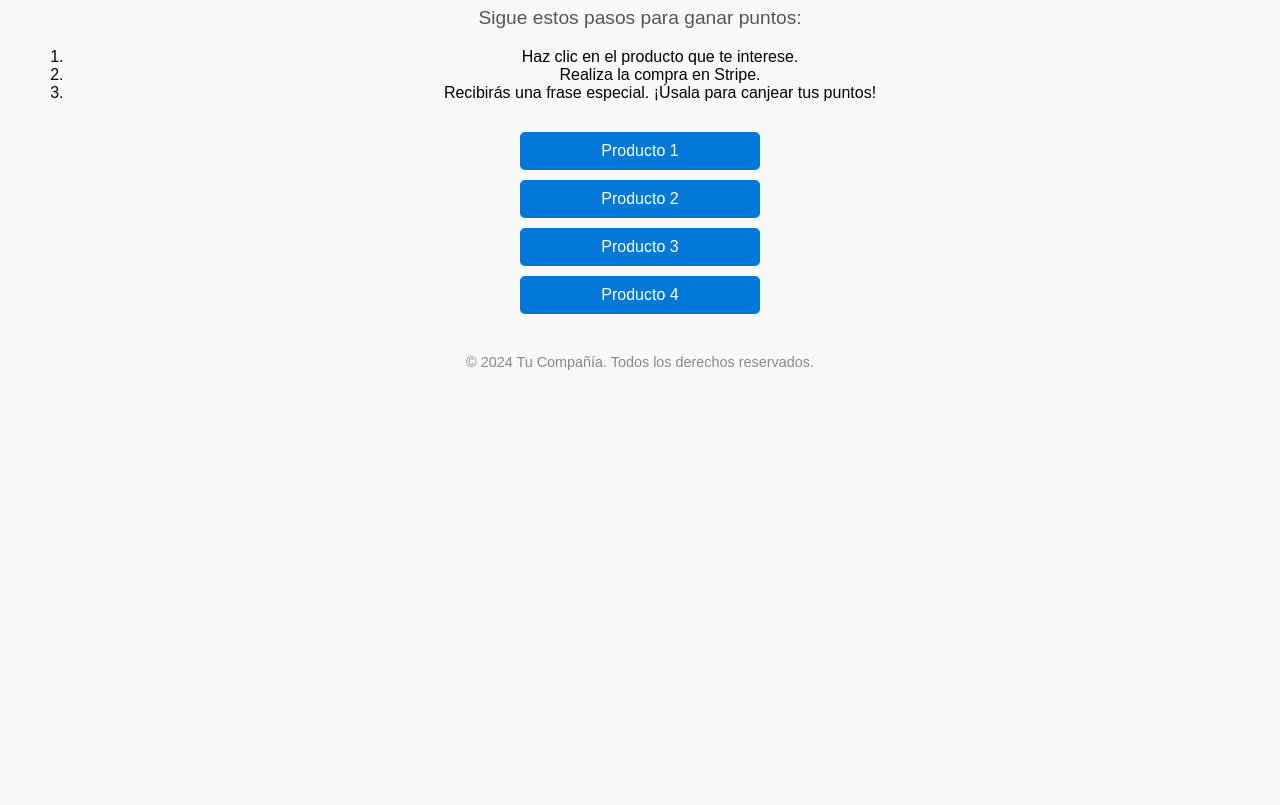
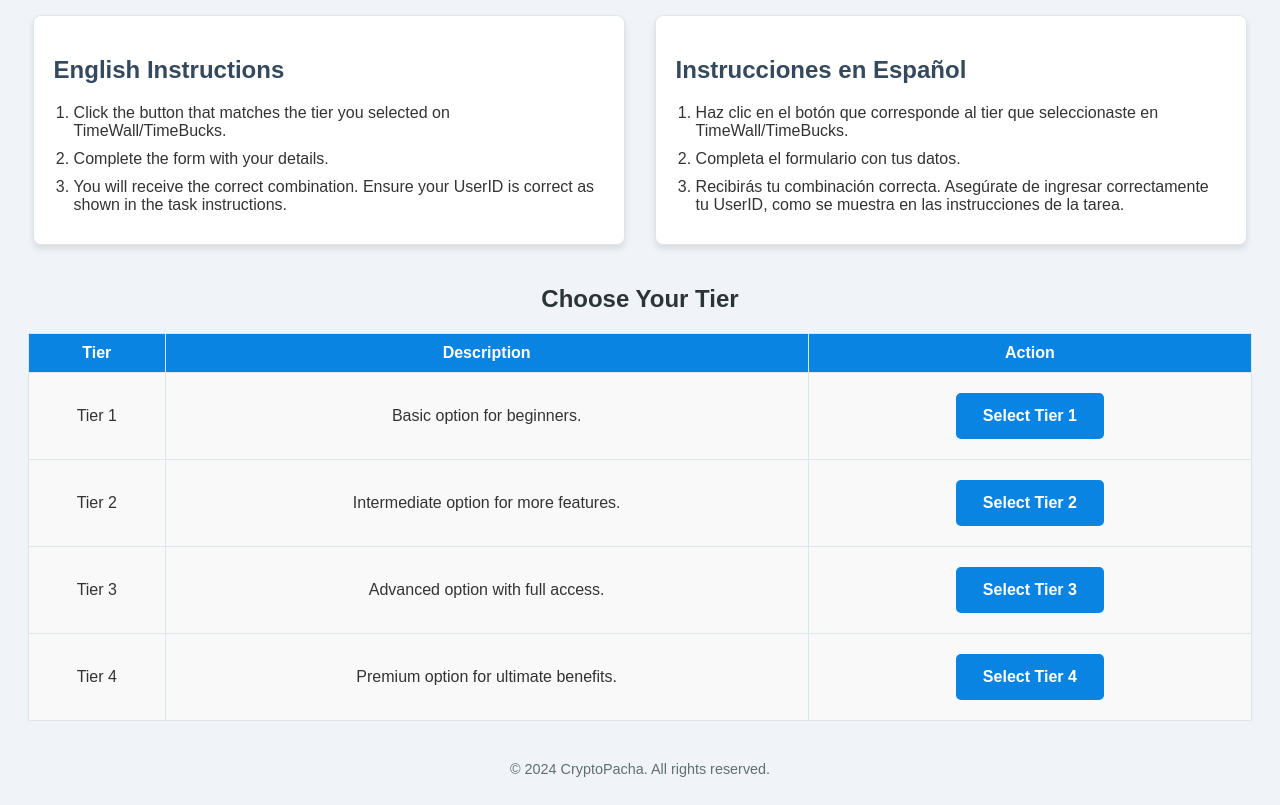
Before and after one commit to LaloCapacha3/TW, a plain HTML site: page index.html in a window 1280 px wide. Shown: the part 101-906 px from the top of the page. Before the commit the page ends 800 px from the top, so only its background shows below. Drawn offline with Linux system fonts and the light colour scheme.

Commit message:
Update index.html

```diff
--- a/index.html
+++ b/index.html
@@ -3,64 +3,150 @@
 <head>
   <meta charset="UTF-8">
   <meta name="viewport" content="width=device-width, initial-scale=1.0">
-  <title>Compra y Gana Puntos</title>
+  <title>Get Your Correct Combination</title>
   <style>
     body {
       font-family: Arial, sans-serif;
-      text-align: center;
-      background-color: #f9f9f9;
+      background-color: #f0f4f8;
       padding: 20px;
+      color: #333;
     }
     h1 {
-      color: #333;
+      text-align: center;
+      color: #2c3e50;
     }
-    p {
-      font-size: 1.2em;
-      color: #555;
+    h2 {
+      color: #34495e;
+    }
+    .instructions-container {
+      display: flex;
+      justify-content: space-around;
+      margin-top: 30px;
+      gap: 20px;
+    }
+    .instructions {
+      background-color: #ffffff;
+      border: 1px solid #dfe6e9;
+      border-radius: 8px;
+      box-shadow: 0 4px 6px rgba(0, 0, 0, 0.1);
+      padding: 20px;
+      width: 45%;
+    }
+    .instructions ol {
+      margin: 0;
+      padding-left: 20px;
+    }
+    .instructions li {
+      margin: 10px 0;
     }
     .links-container {
-      margin-top: 30px;
+      margin-top: 40px;
+      text-align: center;
+    }
+    .links-container h2 {
+      color: #2d3436;
     }
     .link-button {
-      display: block;
-      margin: 10px auto;
-      padding: 10px 20px;
-      background-color: #0078d7;
+      display: inline-block;
+      margin: 10px 15px;
+      padding: 12px 25px;
+      background-color: #0984e3;
       color: white;
       text-decoration: none;
       font-size: 1em;
+      font-weight: bold;
       border-radius: 5px;
-      width: 200px;
-      text-align: center;
+      border: 2px solid transparent;
+      transition: background-color 0.3s, border-color 0.3s;
     }
     .link-button:hover {
-      background-color: #005bb5;
+      background-color: #74b9ff;
+      border-color: #0984e3;
     }
     footer {
       margin-top: 40px;
+      text-align: center;
       font-size: 0.9em;
-      color: #888;
+      color: #636e72;
+    }
+    table {
+      width: 100%;
+      border-collapse: collapse;
+      margin: 20px 0;
+    }
+    th, td {
+      border: 1px solid #dfe6e9;
+      padding: 10px;
+      text-align: center;
+    }
+    th {
+      background-color: #0984e3;
+      color: white;
+    }
+    td {
+      background-color: #f9f9f9;
     }
   </style>
 </head>
 <body>
-  <h1>¡Compra y Gana Puntos!</h1>
-  <p>Sigue estos pasos para ganar puntos:</p>
-  <ol>
-    <li>Haz clic en el producto que te interese.</li>
-    <li>Realiza la compra en Stripe.</li>
-    <li>Recibirás una frase especial. ¡Úsala para canjear tus puntos!</li>
-  </ol>
+  <h1>Get Your Correct Combination</h1>
+
+  <div class="instructions-container">
+    <div class="instructions">
+      <h2>English Instructions</h2>
+      <ol>
+        <li>Click the button that matches the tier you selected on TimeWall/TimeBucks.</li>
+        <li>Complete the form with your details.</li>
+        <li>You will receive the correct combination. Ensure your UserID is correct as shown in the task instructions.</li>
+      </ol>
+    </div>
+    <div class="instructions">
+      <h2>Instrucciones en Español</h2>
+      <ol>
+        <li>Haz clic en el botón que corresponde al tier que seleccionaste en TimeWall/TimeBucks.</li>
+        <li>Completa el formulario con tus datos.</li>
+        <li>Recibirás tu combinación correcta. Asegúrate de ingresar correctamente tu UserID, como se muestra en las instrucciones de la tarea.</li>
+      </ol>
+    </div>
+  </div>
 
   <div class="links-container">
-    <a href="https://buy.stripe.com/test_123" class="link-button">Producto 1</a>
-    <a href="https://buy.stripe.com/test_456" class="link-button">Producto 2</a>
-    <a href="https://buy.stripe.com/test_789" class="link-button">Producto 3</a>
-    <a href="https://buy.stripe.com/test_abc" class="link-button">Producto 4</a>
+    <h2>Choose Your Tier</h2>
+    <table>
+      <thead>
+        <tr>
+          <th>Tier</th>
+          <th>Description</th>
+          <th>Action</th>
+        </tr>
+      </thead>
+      <tbody>
+        <tr>
+          <td>Tier 1</td>
+          <td>Basic option for beginners.</td>
+          <td><a href="https://buy.stripe.com/dR61644Yh60pdhe3cd" class="link-button">Select Tier 1</a></td>
+        </tr>
+        <tr>
+          <td>Tier 2</td>
+          <td>Intermediate option for more features.</td>
+          <td><a href="https://buy.stripe.com/cN29CAfCV74tb966oq" class="link-button">Select Tier 2</a></td>
+        </tr>
+        <tr>
+          <td>Tier 3</td>
+          <td>Advanced option with full access.</td>
+          <td><a href="https://buy.stripe.com/dR6g0Y0I1fAZ3GE8wz" class="link-button">Select Tier 3</a></td>
+        </tr>
+        <tr>
+          <td>Tier 4</td>
+          <td>Premium option for ultimate benefits.</td>
+          <td><a href="https://buy.stripe.com/dR66qo0I1coN3GE004" class="link-button">Select Tier 4</a></td>
+        </tr>
+      </tbody>
+    </table>
   </div>
 
   <footer>
-    © 2024 Tu Compañía. Todos los derechos reservados.
+    © 2024 CryptoPacha. All rights reserved.
   </footer>
 </body>
 </html>
```
